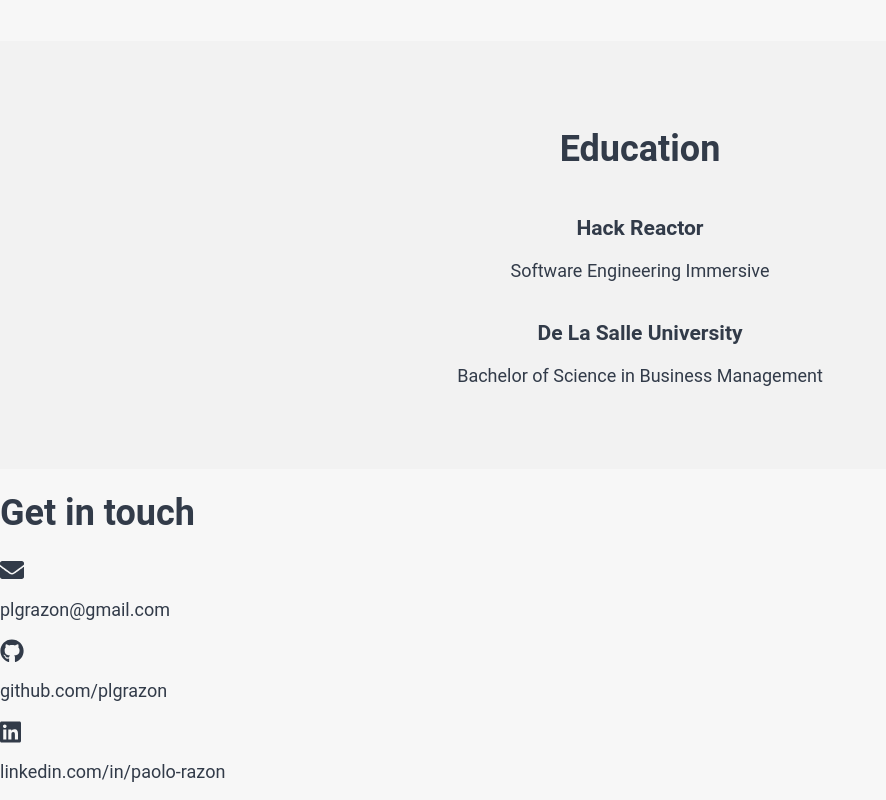
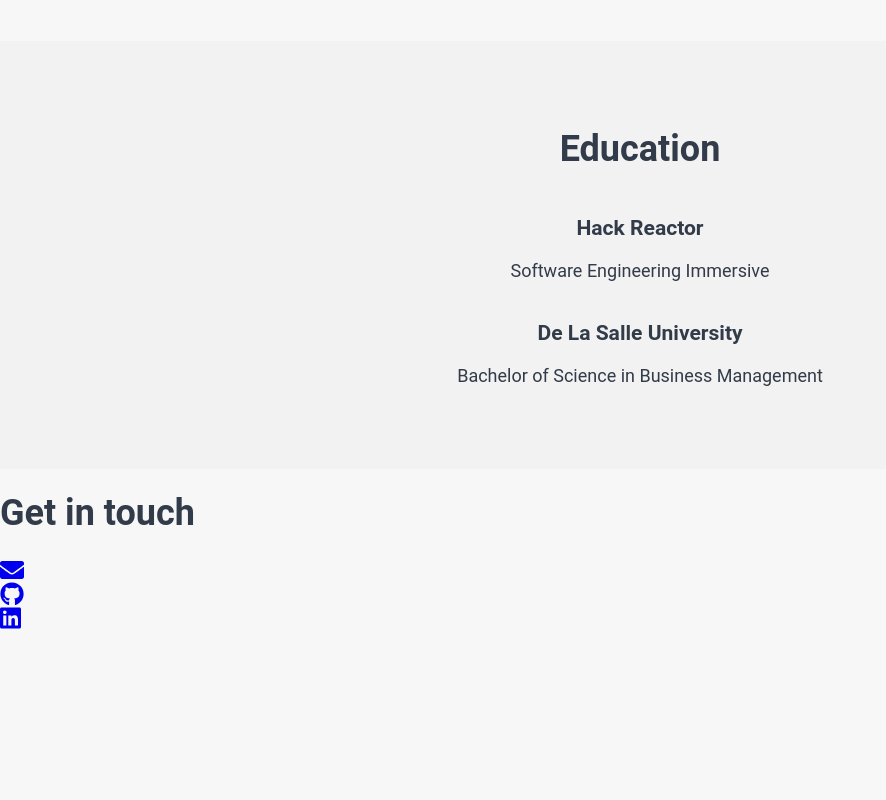
Before and after one commit to plgrazon/Portfolio, a React app: page / in a window 1280 px wide. Shown: the part 4241-5041 px from the top of the page, without its empty margins (0-886 px from the left). After the commit the page ends 4871 px from the top, so only its background shows below. Built offline with nearby package versions, Linux system fonts and the light colour scheme.

Commit message:
[app] - Update contact info.

```diff
--- a/client/src/components/ContactInfo.jsx
+++ b/client/src/components/ContactInfo.jsx
@@ -9,16 +9,22 @@
     <section className={style.contactInfo} id="contactInfo">
       <h1>Get in touch</h1>
       <div>
-        <FontAwesomeIcon icon="envelope" size="lg" />
-        <p> plgrazon@gmail.com</p>
+        <a href="https://paolorazon.io">
+          <FontAwesomeIcon icon="envelope" size="lg" />
+        </a>
+        {/* <p> plgrazon@gmail.com</p> */}
       </div>
       <div>
-        <FontAwesomeIcon icon={['fab', 'github']} size="lg" />
-        <p> github.com/plgrazon</p>
+        <a href="https://github.com/plgrazon">
+          <FontAwesomeIcon icon={['fab', 'github']} size="lg" />
+        </a>
+        {/* <p> github.com/plgrazon</p> */}
       </div>
       <div>
-        <FontAwesomeIcon icon={['fab', 'linkedin']} size="lg" />
-        <p> linkedin.com/in/paolo-razon</p>
+        <a href="https://www.linkedin.com/in/paolo-razon">
+          <FontAwesomeIcon icon={['fab', 'linkedin']} size="lg" />
+        </a>
+        {/* <p> linkedin.com/in/paolo-razon</p> */}
       </div>
     </section>
   );
--- a/client/src/styles/ContactInfo.css
+++ b/client/src/styles/ContactInfo.css
@@ -11,17 +11,23 @@
 }
 
 .contact-info h1 {
-  margin: 1.34em;
+  margin: 0.67em;
   width: 100%;
   text-align: center;
 }
 
 .contact-info div {
-  display: flex;
-  flex-direction: column;
-  align-items: center;
-  min-width: 33.3%;
+  padding: 15px 10% 15px 10%;
+  text-align: center;
+  max-width: 33.3%;
 }
 
 @media screen and (max-width: 475px) {
+  .contact-info {
+    padding: 5% 10% 5% 10%;
+    display: flex;
+    flex-flow: row wrap;
+    align-items: center;
+    justify-content: center;
+  }
 }
```
Also changed, not shown: 1 other file (tests, documents, lock files or other folders).
